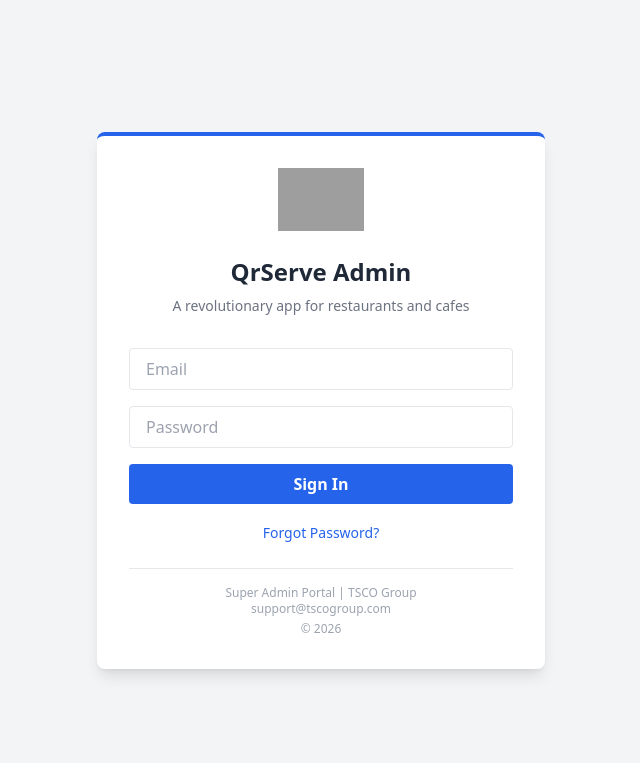
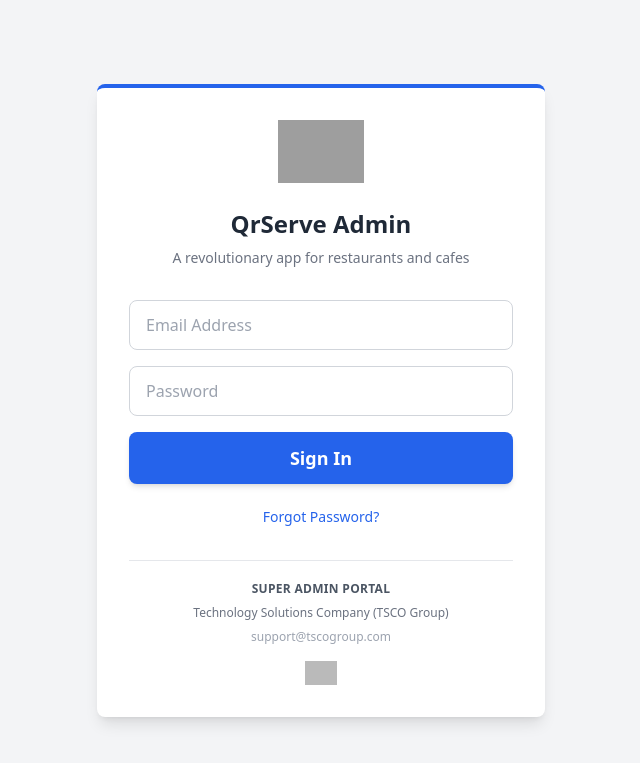
Before and after one commit to tscoman/QuickServe, a PHP site: page /index.php in a window 1280 px wide. Shown: the top 763 px of the page, without its empty margins (319-959 px from the left). Run offline with PHP 8.4, Linux system fonts and the light colour scheme; some libraries are stand-ins or nearby versions; grey boxes are pictures that could not be loaded.

Commit message:
Fix: Restaurant logo display + TSCO logo in footer

```diff
--- a/app/public/index.php
+++ b/app/public/index.php
@@ -38,6 +38,7 @@ if (isLoggedIn()) {
     redirect("index.php?error=unauthorized_role");
 }
 
+// Fetch company data
  $company = null;
  $logo_url = "https://tscocdn.sirv.com/TSCO-LOGO-EN-DARK.png";
  $portal_name = "QrServe Admin";
@@ -50,9 +51,39 @@ if (!$is_sa_portal && $global_company_id) {
         $company = $stmt->fetch();
 
         if ($company) {
-            if (!empty($company["logo_url"])) { $logo_url = $company["logo_url"]; }
+            // Try multiple logo sources in order of priority
+            $logo_sources = [];
+
+            // 1. Database logo_url field
+            if (!empty($company["logo_url"])) {
+                $logo_sources[] = $company["logo_url"];
+            }
+
+            // 2. Check uploads directory for this company
+            $upload_paths = [
+                "/opt/QrServe/uploads/company_" . $global_company_id . "_logo.png",
+                "/opt/QrServe/uploads/company_" . $global_company_id . "_logo.jpg",
+                "/opt/QrServe/uploads/logo_" . $global_company_id . ".png",
+                "/opt/QrServe/uploads/" . $global_company_id . ".png"
+            ];
+
+            foreach ($upload_paths as $path) {
+                if (file_exists($path)) {
+                    // Convert local path to URL
+                    $logo_sources[] = "/uploads/" . basename($path);
+                }
+            }
+
+            // Use first available logo, fallback to default
+            foreach ($logo_sources as $src) {
+                if (!empty($src)) {
+                    $logo_url = $src;
+                    break;
+                }
+            }
+
             $portal_name = htmlspecialchars($company["name"]);
-            $portal_tagline = "Welcome! Please sign in.";
+            $portal_tagline = "Welcome! Please sign in to manage your restaurant.";
         }
     } catch (Exception $e) {
         error_log("Error: " . $e->getMessage());
@@ -69,9 +100,22 @@ if (!$is_sa_portal && $global_company_id) {
 </head>
 <body class="bg-gray-100 min-h-screen flex justify-center items-center p-4">
     <div class="bg-white p-8 rounded-lg shadow-lg w-full max-w-md border-t-4 border-blue-600">
-        <div class="flex justify-center mb-6">
-            <img src="<?= $logo_url ?>" alt="Logo" class="h-16 object-contain" onerror="this.src='https://via.placeholder.com/150x50?text=Logo'">
+        <!-- Logo Section -->
+        <div class="flex flex-col items-center mb-6">
+            <?php if (!$is_sa_portal && $company): ?>
+                <!-- Restaurant Portal: Show larger logo area -->
+                <div class="w-32 h-32 bg-gray-100 rounded-full flex items-center justify-center border-4 border-gray-200 overflow-hidden mb-2">
+                    <img src="<?= $logo_url ?>" alt="<?= $portal_name ?>"
+                         class="max-w-full max-h-full object-contain p-2"
+                         onerror="this.onerror=null; this.src='https://via.placeholder.com/128x128?text=' . urlencode($portal_name[0]) . ''">
+                </div>
+            <?php else: ?>
+                <!-- SA Portal: Standard size -->
+                <img src="<?= $logo_url ?>" alt="Logo" class="h-16 object-contain"
+                     onerror="this.onerror=null; this.src='https://via.placeholder.com/150x50?text=TSCO'">
+            <?php endif; ?>
         </div>
+
         <h2 class="text-2xl font-bold text-center text-gray-800 mb-2"><?= $portal_name ?></h2>
         <p class="text-center text-gray-500 mb-8 text-sm"><?= $portal_tagline ?></p>
 
@@ -85,24 +129,64 @@ if (!$is_sa_portal && $global_company_id) {
         <?php endif; ?>
 
         <form action="login_process.php" method="POST" class="space-y-4">
-            <input type="email" name="email" required placeholder="Email" class="w-full px-4 py-2 rounded border focus:ring-2 focus:ring-blue-500">
-            <input type="password" name="password" required placeholder="Password" minlength="6" class="w-full px-4 py-2 rounded border focus:ring-2 focus:ring-blue-500 mt-3">
-            <button type="submit" class="w-full bg-blue-600 text-white py-2 rounded hover:bg-blue-700 font-bold mt-4">Sign In</button>
+            <input type="email" name="email" required placeholder="Email Address"
+                   class="w-full px-4 py-3 rounded-lg border border-gray-300 focus:ring-2 focus:ring-blue-500 focus:border-transparent"
+                   autocomplete="email">
+            <input type="password" name="password" required placeholder="Password" minlength="6"
+                   class="w-full px-4 py-3 rounded-lg border border-gray-300 focus:ring-2 focus:ring-blue-500 focus:border-transparent mt-3"
+                   autocomplete="current-password">
+            <button type="submit" class="w-full bg-blue-600 hover:bg-blue-700 text-white font-bold py-3 rounded-lg transition duration-200 mt-4 text-lg shadow-md hover:shadow-lg">
+                Sign In
+            </button>
         </form>
 
-        <div class="mt-4 text-center"><a href="forgot_password.php" class="text-sm text-blue-600">Forgot Password?</a></div>
+        <div class="mt-5 text-center">
+            <a href="forgot_password.php" class="text-sm text-blue-600 hover:text-blue-800 hover:underline">Forgot Password?</a>
+        </div>
 
-        <div class="mt-6 pt-4 border-t text-center text-xs text-gray-400">
+        <!-- Footer -->
+        <div class="mt-8 pt-5 border-t border-gray-200">
             <?php if ($is_sa_portal): ?>
-                <p>Super Admin Portal | TSCO Group</p>
-                <p>support@tscogroup.com</p>
+                <!-- Super Admin Footer -->
+                <div class="space-y-2 text-center">
+                    <p class="text-xs font-semibold text-gray-600 uppercase tracking-wide">Super Admin Portal</p>
+                    <p class="text-xs text-gray-500">Technology Solutions Company (TSCO Group)</p>
+                    <p class="text-xs text-gray-400">support@tscogroup.com</p>
+
+                    <!-- TSCO Logo for SA portal -->
+                    <div class="flex justify-center mt-3 pt-2">
+                        <img src="https://tscocdn.sirv.com/TSCO-LOGO-EN-DARK.png" alt="TSCO Group" class="h-6 opacity-70">
+                    </div>
+                </div>
             <?php else: ?>
-                <p>Powered by <strong>QrServe</strong></p>
-                <p><strong>Technology Solutions Company (TSCO Group)</strong></p>
-                <p>support@tscogroup.com | WhatsApp: +968 91914282</p>
-                <img src="https://tscocdn.sirv.com/TSCO-LOGO-EN-LIGHT.png" alt="TSCO" class="h-3 mx-auto mt-1 opacity-50">
+                <!-- Restaurant Footer -->
+                <div class="space-y-2 text-center">
+                    <!-- Powered by QrServe -->
+                    <p class="text-xs text-gray-400">Powered by <strong class="text-gray-600">QrServe</strong></p>
+
+                    <!-- TSCO Small Logo - ALWAYS VISIBLE -->
+                    <div class="flex items-center justify-center gap-2 mt-1">
+                        <img src="https://tscocdn.sirv.com/TSCO-LOGO-EN-LIGHT.png" alt="TSCO" class="h-4 opacity-60">
+                    </div>
+
+                    <!-- Company Name -->
+                    <p class="text-xs font-semibold text-gray-500">Design & Development:</p>
+                    <p class="text-sm font-bold text-gray-700">Technology Solutions Company (TSCO Group)</p>
+
+                    <!-- Contact Info -->
+                    <div class="mt-2 pt-2 border-t border-dashed border-gray-300">
+                        <p class="text-xs text-gray-500">
+                            <span class="inline-block mx-1">📧</span> support@tscogroup.com
+                        </p>
+                        <p class="text-xs text-gray-500 mt-1">
+                            <span class="inline-block mx-1">💬</span> WhatsApp: <strong>+968 91914282</strong> | <strong>+968 72289890</strong>
+                        </p>
+                    </div>
+
+                    <!-- Copyright -->
+                    <p class="text-xs text-gray-300 mt-3">&copy; <?= date("Y") ?> All Rights Reserved</p>
+                </div>
             <?php endif; ?>
-            <p class="mt-1">&copy; <?= date("Y") ?></p>
         </div>
     </div>
 </body>
```
